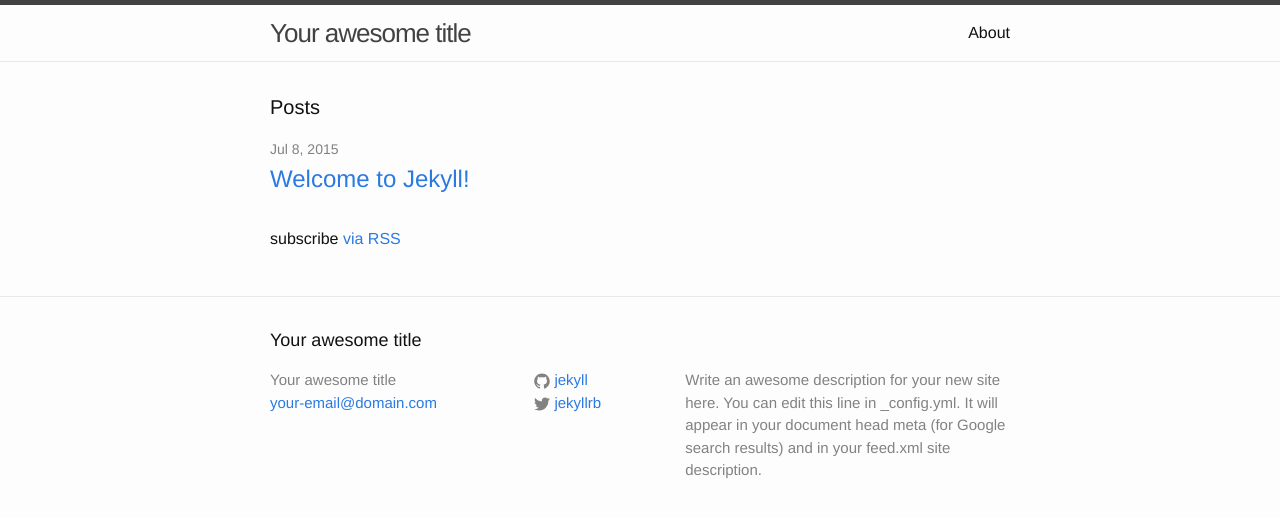
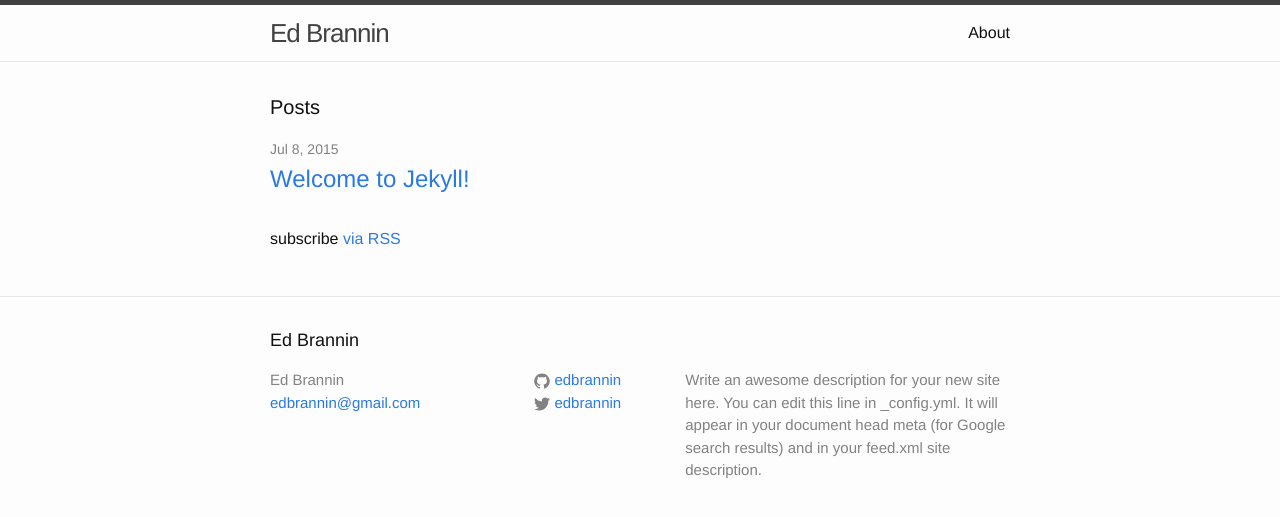
Before and after one commit to edbrannin/edbrannin.github.io, a Jekyll site: the page built from index.html, in a window 1280 px wide. Shown: the top 517 px of the page. Built offline with Jekyll 4.4.1, drawn with Linux system fonts in a browser that asks for light colours.

Commit message:
Started filling in _config.yml

```diff
--- a/_config.yml
+++ b/_config.yml
@@ -1,14 +1,23 @@
 # Site settings
-title: Your awesome title
-email: your-email@domain.com
+title: Ed Brannin
+email: edbrannin@gmail.com
 description: > # this means to ignore newlines until "baseurl:"
   Write an awesome description for your new site here. You can edit this
   line in _config.yml. It will appear in your document head meta (for
   Google search results) and in your feed.xml site description.
 baseurl: "" # the subpath of your site, e.g. /blog/
-url: "http://yourdomain.com" # the base hostname & protocol for your site
-twitter_username: jekyllrb
-github_username:  jekyll
+url: "http://edbrannin.com" # the base hostname & protocol for your site
+twitter_username: edbrannin
+github_username:  edbrannin
 
 # Build settings
 markdown: kramdown
+
+# Overridable GitHub Defaults
+highlighter: pygments
+# github: [Repository metadata]
+
+# Required GitHub settings
+safe: true
+lsi: false
+# source: .
```
